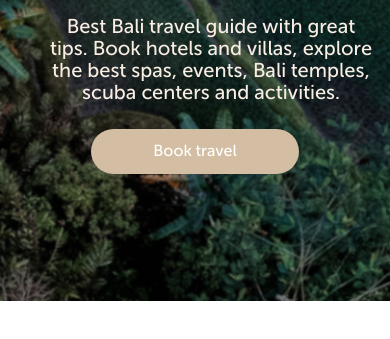
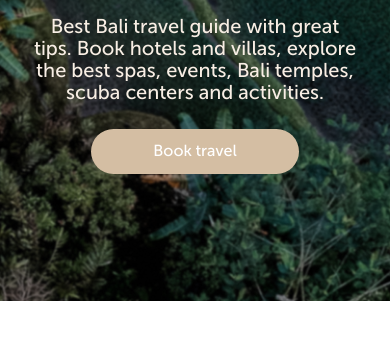
Before and after one commit to WebHeroSchool/Bali_AnnaLahunova, a plain HTML site: page index.html in a window 390 px wide. Shown: the part 393-732 px from the top of the page. Drawn offline with Linux system fonts and the light colour scheme.

Commit message:
исправила ошибки в адаптиве

```diff
--- a/style.css
+++ b/style.css
@@ -746,6 +746,8 @@
     font: 20px/22px museosanscyrl, arial, helvetica, sans-serif;
     text-align: center;
     width: 324px;
+    padding: 0 0 25px 0;
+    margin: auto;
   }
 
   .main__button {
```
